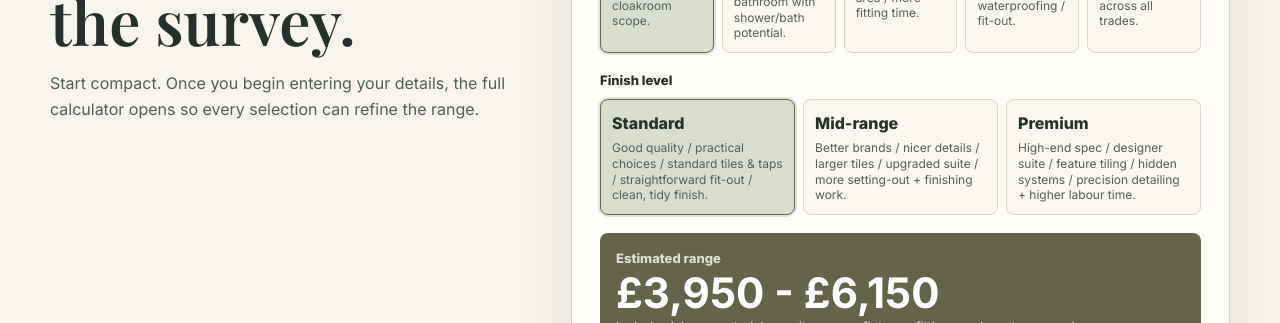
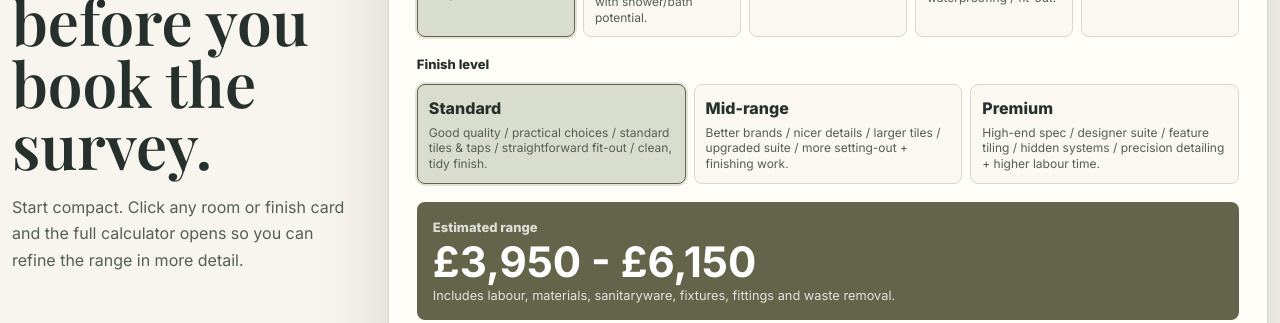
Before and after one commit to maycorbuildingservices-lang/maycor-website-next, a Next.js app: page / in a window 1280 px wide. Both pictures are taken after a click on the button 656 px from the left and 930 px from the top of the page. Shown: the part 959-1282 px from the top of the page. Built offline with nearby package versions, Linux system fonts and the light colour scheme.

Commit message:
Make calculator reveal more visible

```diff
--- a/src/app/globals.css
+++ b/src/app/globals.css
@@ -273,6 +273,13 @@ h3 {
   gap: 34px;
   align-items: start;
   padding: 80px 0 70px;
+  transition: width 0.32s ease, gap 0.32s ease;
+}
+
+.estimate-panel.calculator-expanded {
+  width: min(1320px, calc(100% - 24px));
+  grid-template-columns: minmax(260px, 0.55fr) minmax(0, 1.45fr);
+  gap: 42px;
 }
 
 .estimate-copy {
@@ -295,6 +302,11 @@ h3 {
   background: var(--paper);
   padding: clamp(18px, 3vw, 28px);
   box-shadow: 0 22px 60px rgba(51, 61, 57, 0.12);
+}
+
+.calculator-expanded .estimate-builder {
+  animation: estimatorOpen 0.36s ease-out;
+  box-shadow: 0 26px 76px rgba(51, 61, 57, 0.18);
 }
 
 .choice-group + .choice-group,
@@ -454,6 +466,7 @@ h3 {
   margin-top: 18px;
   border-top: 1px solid var(--line);
   padding-top: 18px;
+  animation: calculatorReveal 0.34s ease-out;
 }
 
 .full-calculator-header {
@@ -510,6 +523,10 @@ h3 {
   grid-template-columns: repeat(2, minmax(0, 1fr));
 }
 
+.calculator-expanded .detail-options.tile {
+  grid-template-columns: repeat(3, minmax(0, 1fr));
+}
+
 .detail-options.row {
   grid-template-columns: 1fr;
 }
@@ -564,6 +581,28 @@ h3 {
   color: var(--ink-soft);
   font-size: 12px;
   line-height: 1.35;
+}
+
+@keyframes estimatorOpen {
+  from {
+    transform: scale(0.985);
+  }
+
+  to {
+    transform: scale(1);
+  }
+}
+
+@keyframes calculatorReveal {
+  from {
+    opacity: 0;
+    transform: translateY(-8px);
+  }
+
+  to {
+    opacity: 1;
+    transform: translateY(0);
+  }
 }
 
 .story-section {
@@ -769,6 +808,16 @@ h3 {
     grid-template-columns: 1fr;
   }
 
+  .estimate-panel.calculator-expanded {
+    width: min(1180px, calc(100% - 36px));
+    grid-template-columns: 1fr;
+    gap: 34px;
+  }
+
+  .calculator-expanded .detail-options.tile {
+    grid-template-columns: repeat(2, minmax(0, 1fr));
+  }
+
   .hero-proof {
     position: relative;
     right: auto;
@@ -875,6 +924,10 @@ h3 {
     grid-template-columns: 1fr;
   }
 
+  .calculator-expanded .detail-options.tile {
+    grid-template-columns: 1fr;
+  }
+
   .choice-card {
     min-height: 74px;
   }
--- a/src/components/EstimateStarter.tsx
+++ b/src/components/EstimateStarter.tsx
@@ -129,13 +129,17 @@ export function EstimateStarter() {
   }
 
   return (
-    <section className="estimate-panel" id="estimate" aria-labelledby="estimate-heading">
+    <section
+      className={isExpanded ? "estimate-panel calculator-expanded" : "estimate-panel"}
+      id="estimate"
+      aria-labelledby="estimate-heading"
+    >
       <div className="estimate-copy">
         <p className="eyebrow">Bathroom estimate starter</p>
         <h2 id="estimate-heading">See the range before you book the survey.</h2>
         <p>
-          Start compact. Once you begin entering your details, the full calculator opens
-          so every selection can refine the range.
+          Start compact. Click any room or finish card and the full calculator opens
+          so you can refine the range in more detail.
         </p>
       </div>
 
@@ -185,6 +189,46 @@ export function EstimateStarter() {
           <strong>{rangeText}</strong>
           <small>Includes labour, materials, sanitaryware, fixtures, fittings and waste removal.</small>
         </div>
+
+        {isExpanded ? (
+          <div className="full-calculator" aria-label="Full bathroom calculator">
+            <div className="full-calculator-header">
+              <p className="eyebrow">Full calculator opened</p>
+              <h3>Find out your renovation range in under 3 minutes.</h3>
+              <p>
+                Answer the key questions and watch your estimate update as the room
+                becomes clearer.
+              </p>
+            </div>
+
+            {detailedSections.map((section) => (
+              <section className="detail-section" key={section.id}>
+                <div className="detail-heading">
+                  <h4>{section.title}</h4>
+                  {section.helper ? <p>{section.helper}</p> : null}
+                </div>
+                <div className={`detail-options ${section.layout === "row" ? "row" : "tile"}`}>
+                  {section.options.map((option) => (
+                    <button
+                      className={
+                        selected[section.id] === option.id ? "detail-card active" : "detail-card"
+                      }
+                      key={option.id}
+                      type="button"
+                      onClick={() => selectOption(section.id, option.id)}
+                    >
+                      <span className="detail-card-top">
+                        <strong>{option.label}</strong>
+                        {markerLabel(option.marker) ? <em>{markerLabel(option.marker)}</em> : null}
+                      </span>
+                      {option.desc ? <small>{option.desc}</small> : null}
+                    </button>
+                  ))}
+                </div>
+              </section>
+            ))}
+          </div>
+        ) : null}
 
         <form className="lead-form" onSubmit={handleSubmit}>
           <label>
@@ -241,46 +285,6 @@ export function EstimateStarter() {
           </button>
           {message ? <p className={`form-message ${status}`}>{message}</p> : null}
         </form>
-
-        {isExpanded ? (
-          <div className="full-calculator" aria-label="Full bathroom calculator">
-            <div className="full-calculator-header">
-              <p className="eyebrow">Full calculator opened</p>
-              <h3>Find out your renovation range in under 3 minutes.</h3>
-              <p>
-                Answer the key questions and watch your estimate update as the room
-                becomes clearer.
-              </p>
-            </div>
-
-            {detailedSections.map((section) => (
-              <section className="detail-section" key={section.id}>
-                <div className="detail-heading">
-                  <h4>{section.title}</h4>
-                  {section.helper ? <p>{section.helper}</p> : null}
-                </div>
-                <div className={`detail-options ${section.layout === "row" ? "row" : "tile"}`}>
-                  {section.options.map((option) => (
-                    <button
-                      className={
-                        selected[section.id] === option.id ? "detail-card active" : "detail-card"
-                      }
-                      key={option.id}
-                      type="button"
-                      onClick={() => selectOption(section.id, option.id)}
-                    >
-                      <span className="detail-card-top">
-                        <strong>{option.label}</strong>
-                        {markerLabel(option.marker) ? <em>{markerLabel(option.marker)}</em> : null}
-                      </span>
-                      {option.desc ? <small>{option.desc}</small> : null}
-                    </button>
-                  ))}
-                </div>
-              </section>
-            ))}
-          </div>
-        ) : null}
       </div>
     </section>
   );
```
